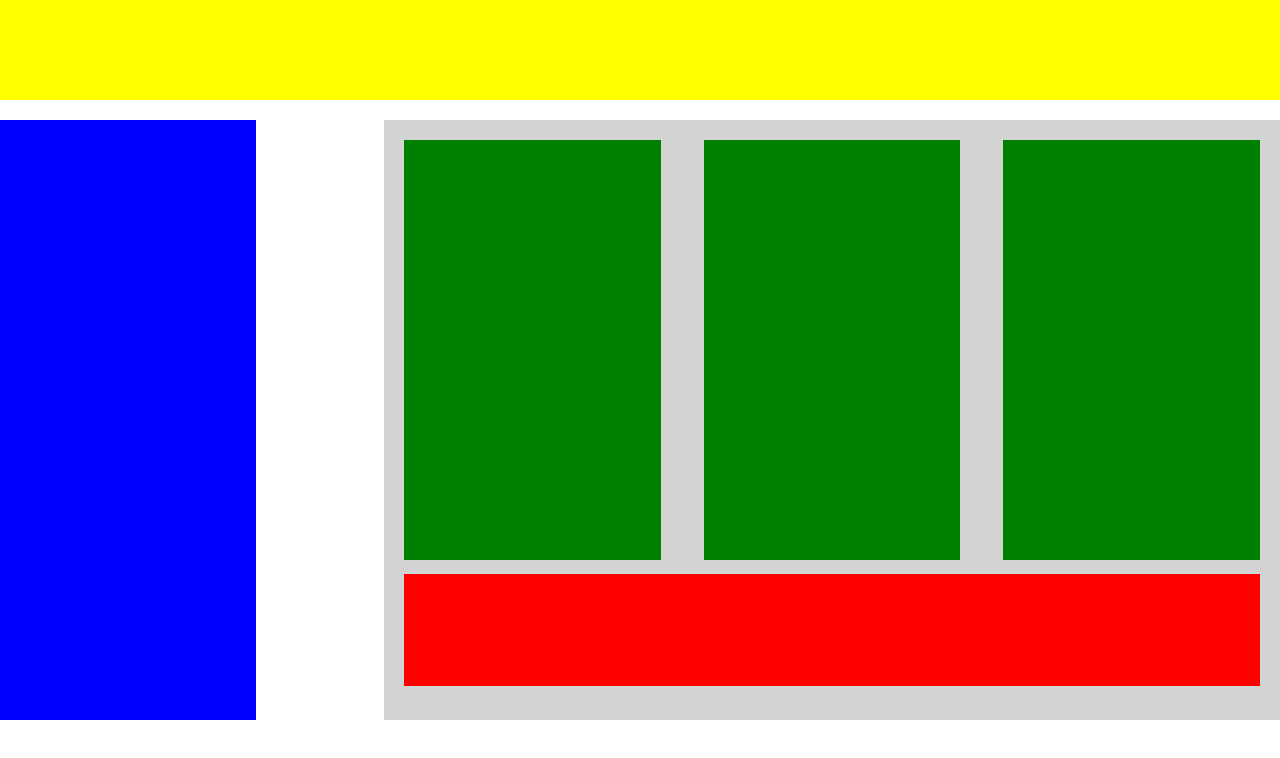
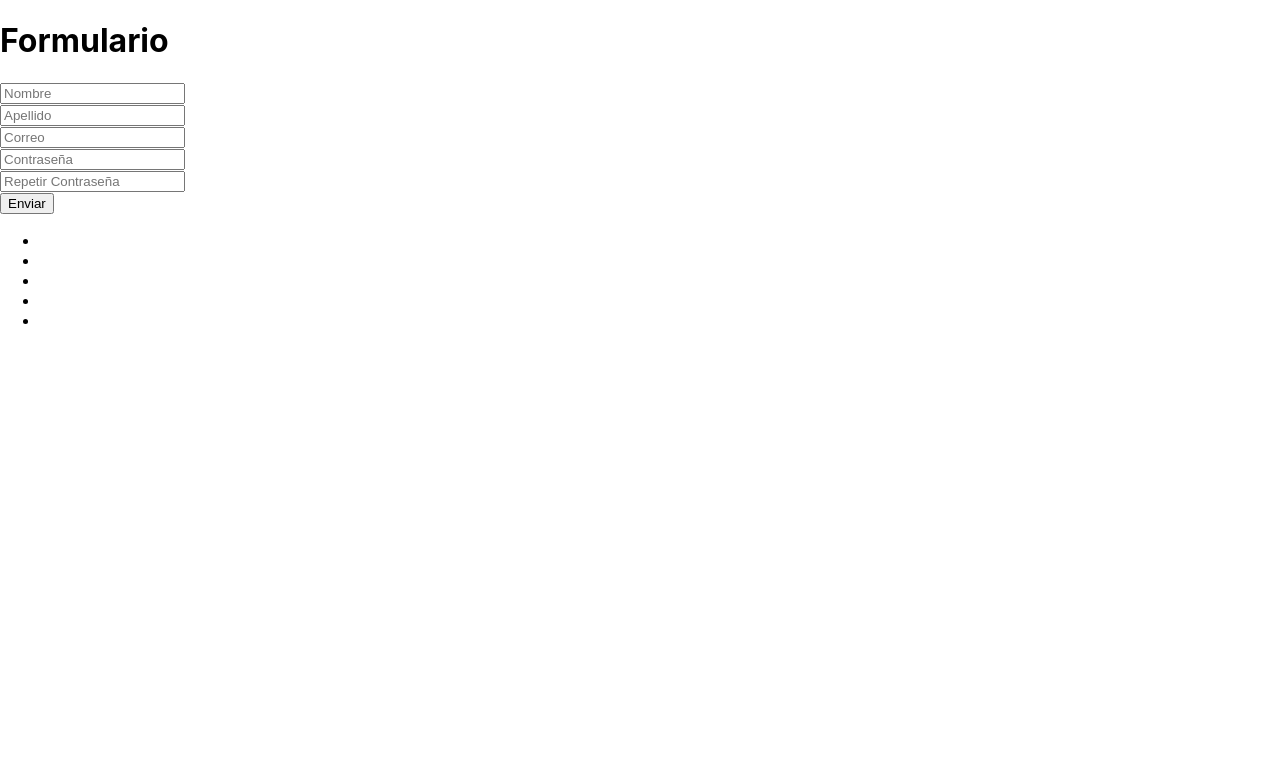
Before and after one commit to jcbosnic/form_hook, a React (Create React App) app: page / in a window 1280 px wide. Shown: the top 758 px of the page. Built offline with nearby package versions, Linux system fonts and the light colour scheme.

Commit message:
form hook

```diff
--- a/src/App.js
+++ b/src/App.js
@@ -1,22 +1,10 @@
-import './App.css';
-import Header from './componentes/header';
-import Navegaton from './componentes/navegation';
-import SubContent from './componentes/subContents';
-import Advertesiment from './componentes/advertesiment';
+import Formulario from './componentes/form';
 
 
 function App() {
   return (
     <div className='main'>
-      <Header />
-      <Navegaton />
-      <div className='section'>
-         <SubContent />
-         <SubContent />
-         <SubContent />
-         <Advertesiment />
-      </div>
-
+      <Formulario />
     </div>
   );
 }
--- a/src/componentes/advertesiment/index.jsx
+++ /dev/null
@@ -1,7 +0,0 @@
-import React from "react";
-
-const Advertesiment = () => (
-    <div className="advertesiment"></div>
-)
-
-export default Advertesiment
--- /dev/null
+++ b/src/componentes/form/index.jsx
@@ -0,0 +1,62 @@
+import React, {useState} from 'react';
+
+const Formulario = () => {
+
+
+    const [datos, setDatos] = useState({
+        nombre: '',
+        apellido: '',
+        correo: '',
+        contraseña: '',
+        repetirContraseña: ''
+
+
+    })
+
+    const handleInputChange = (event) => {
+        // console.log(event.target.name)
+        // console.log(event.target.value)
+        setDatos({
+            ...datos,
+            [event.target.name] : event.target.value
+        })
+    }
+
+    const enviarDatos = (event) => {
+        event.preventDefault()
+        console.log('enviando datos...' + datos.nombre + ' ' + datos.apellido)
+    }
+
+    return (
+        <div>
+            <h1>Formulario</h1>
+            <form className="row" onSubmit={enviarDatos}>
+                <div className="col-md-3">
+                    <input type="text" placeholder="Nombre" className="form-control" onChange={handleInputChange} name="nombre"></input>
+                </div>
+                <div className="col-md-3">
+                    <input type="text" placeholder="Apellido" className="form-control" onChange={handleInputChange} name="apellido"></input>
+                </div>
+                <div className="col-md-3">
+                    <input type="email" placeholder="Correo" className="form-control" onChange={handleInputChange} name="correo"></input>
+                </div>
+                <div className="col-md-3">
+                    <input type="password" placeholder="Contraseña" className="form-control" onChange={handleInputChange} name="contraseña"></input>
+                </div>
+                <div className="col-md-3">
+                    <input type="password" placeholder="Repetir Contraseña" className="form-control" onChange={handleInputChange} name="repetirContraseña"></input>
+                </div>
+                <button type="submit" className="btn btn-primary">Enviar</button>
+            </form>
+            <ul>
+                <li>{datos.nombre}</li>
+                <li>{datos.apellido}</li>
+                <li>{datos.correo}</li>
+                <li>{datos.contraseña}</li>
+                <li>{datos.repetirContraseña}</li>
+            </ul>
+        </div>
+    );
+}
+
+export default Formulario;
--- a/src/componentes/header/index.jsx
+++ /dev/null
@@ -1,7 +0,0 @@
-import React from "react";
-
-const Header = () => (
-    <div className="headerContainer"></div>
-)
-
-export default Header
--- a/src/componentes/navegation/index.jsx
+++ /dev/null
@@ -1,7 +0,0 @@
-import React from "react";
-
-const Navegation = () => (
-    <div className="navegation"></div>
-)
-
-export default Navegation
--- a/src/componentes/subContents/index.jsx
+++ /dev/null
@@ -1,7 +0,0 @@
-import React from "react";
-
-const SubContents = () => (
-    <div className="subContent"></div>
-)
-
-export default SubContents
```
